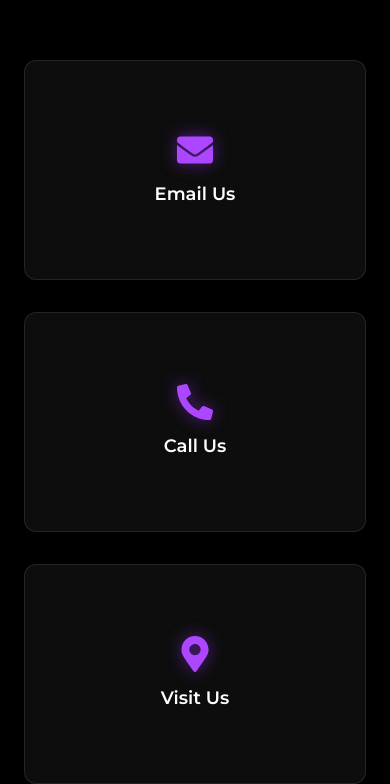
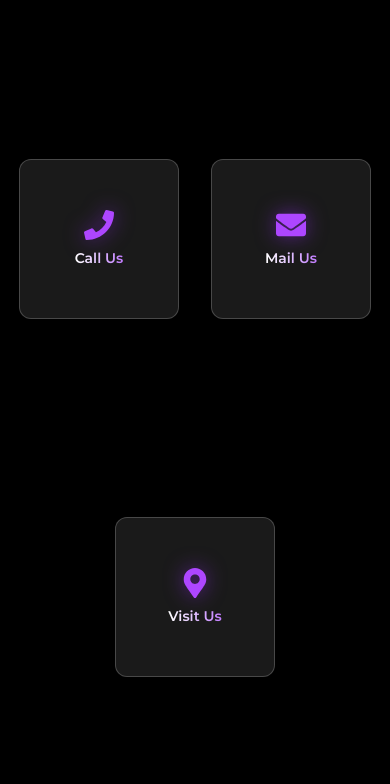
Before and after one commit to sahilkabir07/zystra, a React (Vite) app: page /contacts in a window 390 px wide. Shown: the part 1068-1852 px from the top of the page. Built offline with nearby package versions, Linux system fonts and the light colour scheme.

Commit message:
homepage files optimized for mobile view

```diff
--- a/src/components/contactComponents/DiagonalCards.jsx
+++ b/src/components/contactComponents/DiagonalCards.jsx
@@ -1,63 +1,86 @@
-import React from "react";
+import React, { useState } from "react";
 import { motion } from "framer-motion";
 import {
+    FaPhone,
     FaEnvelope,
-    FaPhoneAlt,
     FaMapMarkerAlt,
 } from "react-icons/fa";
 
-const cards = [
+const contactData = [
+    {
+        icon: <FaPhone />,
+        label: "Call Us",
+        info: "+91 98765 43210",
+        direction: "left",
+    },
     {
         icon: <FaEnvelope />,
-        title: "Email Us",
-        info: "hello@zystratech.com",
-    },
-    {
-        icon: <FaPhoneAlt />,
-        title: "Call Us",
-        info: "+1 (555) 123-4567",
+        label: "Mail Us",
+        info: "info@zystra.com",
+        direction: "down",
     },
     {
         icon: <FaMapMarkerAlt />,
-        title: "Visit Us",
-        info: "123 Digital Avenue, Tech City",
+        label: "Visit Us",
+        info: "Delhi, India",
+        direction: "right",
     },
 ];
 
+const getMotionOffset = (direction, show) => {
+    const base = { opacity: show ? 1 : 0 };
+    const offset = 50;
+    switch (direction) {
+        case "left":
+            return { ...base, x: show ? -offset : 0, y: show ? offset : 0 };
+        case "right":
+            return { ...base, x: show ? offset : 0, y: show ? offset : 0 };
+        case "down":
+        default:
+            return { ...base, x: 0, y: show ? offset : 0 };
+    }
+};
+
 const DiagonalContactCards = () => {
     return (
-        <div className="w-full py-16 px-6 md:px-12 bg-black text-white z-10">
-            <div className="max-w-6xl mx-auto grid sm:grid-cols-2 md:grid-cols-3 gap-8">
-                {cards.map((card, i) => (
-                    <motion.div
-                        key={i}
-                        whileHover="hover"
-                        initial="rest"
-                        animate="rest"
-                        className="relative group bg-white/5 border border-white/10 backdrop-blur-md rounded-xl p-8 overflow-hidden cursor-pointer transition-all duration-300 shadow-md h-[220px] flex flex-col justify-center items-center"
-                    >
-                        {/* Sliding up info card from bottom */}
-                        <motion.div
-                            variants={{
-                                rest: { y: 100, opacity: 0 },
-                                hover: { y: 0, opacity: 1 },
-                            }}
-                            transition={{ duration: 0.4, ease: "easeInOut" }}
-                            className="absolute bottom-4 w-[90%] h-[90px] bg-white/10 backdrop-blur-md border border-white/20 rounded-xl z-10 flex items-center justify-center text-center px-4 text-sm text-white shadow-lg"
-                        >
-                            {card.info}
-                        </motion.div>
+        <div className="min-h-screen flex justify-center items-center gap-8 px-4 py-20 flex-wrap bg-transparent">
+            {contactData.map((item, index) => (
+                <DiagonalCard key={index} {...item} />
+            ))}
+        </div>
+    );
+};
 
-                        {/* Foreground icon and title */}
-                        <div className="z-20 flex flex-col items-center gap-3">
-                            <div className="text-4xl text-purple-500 drop-shadow-[0_0_8px_rgba(138,43,226,0.6)] transition-transform duration-300 group-hover:scale-110">
-                                {card.icon}
-                            </div>
-                            <h3 className="text-lg font-semibold text-white">{card.title}</h3>
-                        </div>
-                    </motion.div>
-                ))}
-            </div>
+const DiagonalCard = ({ icon, label, info, direction }) => {
+    const [hovered, setHovered] = useState(false);
+
+    return (
+        <div
+            className="relative group"
+            onMouseEnter={() => setHovered(true)}
+            onMouseLeave={() => setHovered(false)}
+        >
+            <motion.div
+                className="w-40 h-40 rounded-xl bg-white/10 border border-white/20 backdrop-blur-md shadow-xl flex flex-col items-center justify-center text-white transition-all duration-300 hover:shadow-[0_0_30px_10px_rgba(138,43,226,0.3)]"
+            >
+                <div className="text-3xl text-purple-500 drop-shadow-[0_0_10px_rgba(138,43,226,0.6)] mb-2">
+                    {icon}
+                </div>
+                <div className="text-sm font-semibold bg-gradient-to-r from-white to-purple-400 bg-clip-text text-transparent">
+                    {label}
+                </div>
+            </motion.div>
+
+            <motion.div
+                initial={{ opacity: 0, x: 0, y: 0 }}
+                animate={getMotionOffset(direction, hovered)}
+                transition={{ duration: 0.4, ease: "easeOut" }}
+                className={`absolute top-full left-1/2 -translate-x-1/2 mt-2 z-10`}
+            >
+                <div className="w-32 h-32 rounded-xl bg-white/10 border border-white/20 backdrop-blur-md text-white text-center text-sm flex items-center justify-center shadow-md pointer-events-none">
+                    {info}
+                </div>
+            </motion.div>
         </div>
     );
 };
--- a/src/components/homeComponents/HeroGlass.jsx
+++ b/src/components/homeComponents/HeroGlass.jsx
@@ -8,22 +8,22 @@ const HeroNeonCard = () => {
                 initial={{ opacity: 0, y: 60 }}
                 animate={{ opacity: 1, y: 0 }}
                 transition={{ duration: 1, ease: "easeOut" }}
-                className="relative z-20 backdrop-blur-[2px] backdrop-filter bg-white/10 border border-white/20 rounded-2xl shadow-2xl p-6 sm:p-10 w-full max-w-5xl min-h-[500px] flex flex-col justify-center transition-all duration-300 hover:scale-105 hover:shadow-[0_0_30px_8px_rgba(138,43,226,0.3)]"
+                className="relative z-20 backdrop-blur-[2px] bg-white/10 border border-white/20 rounded-2xl shadow-2xl p-4 sm:p-8 w-full max-w-5xl flex flex-col justify-center hover:scale-[1.01] hover:shadow-[0_0_30px_8px_rgba(138,43,226,0.3)] transition-all duration-300"
             >
                 <motion.h1
                     initial={{ opacity: 0, y: 40 }}
                     animate={{ opacity: 1, y: 0 }}
-                    transition={{ delay: 0.3, duration: 1, ease: "easeOut" }}
-                    className="text-white text-3xl sm:text-4xl md:text-5xl font-extrabold mb-6 leading-snug sm:leading-tight text-center sm:text-left"
+                    transition={{ delay: 0.3, duration: 1 }}
+                    className="text-white text-3xl sm:text-4xl md:text-5xl font-extrabold mb-4 leading-tight text-center sm:text-left"
                 >
-                    <span className="text-4xl sm:text-5xl md:text-6xl bg-gradient-to-r from-white to-purple-900 bg-clip-text text-transparent tracking-wide block">
+                    <span className="block bg-gradient-to-r from-white to-purple-900 bg-clip-text text-transparent tracking-wide">
                         Transform Your Digital Presence
                     </span>
                     <motion.span
                         initial={{ opacity: 0, y: 40 }}
                         animate={{ opacity: 1, y: 0 }}
-                        transition={{ delay: 0.6, duration: 1, ease: "easeOut" }}
-                        className="text-black bg-purple-600 text-2xl sm:text-3xl md:text-4xl px-3 py-1 rounded inline-block mt-4"
+                        transition={{ delay: 0.6, duration: 1 }}
+                        className="text-black bg-purple-600 text-xl sm:text-2xl px-3 py-1 rounded inline-block mt-4"
                     >
                         TOGETHER.
                     </motion.span>
@@ -32,11 +32,10 @@ const HeroNeonCard = () => {
                 <motion.p
                     initial={{ opacity: 0, y: 20 }}
                     animate={{ opacity: 1, y: 0 }}
-                    transition={{ delay: 0.9, duration: 1, ease: "easeOut" }}
-                    className="text-white/90 text-sm sm:text-base md:text-lg max-w-2xl mx-auto sm:mx-0 text-center sm:text-left"
+                    transition={{ delay: 0.9, duration: 1 }}
+                    className="text-white/90 text-sm sm:text-base md:text-lg max-w-xl mx-auto sm:mx-0 text-center sm:text-left"
                 >
-                    We help businesses scale through innovative digital marketing strategies and
-                    cutting-edge web solutions.
+                    We help businesses scale through innovative digital marketing strategies and cutting-edge web solutions.
                 </motion.p>
             </motion.div>
         </div>
--- a/src/components/homeComponents/ServiceCard.jsx
+++ b/src/components/homeComponents/ServiceCard.jsx
@@ -1,32 +1,34 @@
 import React from "react";
 import { motion } from "framer-motion";
-import { FaCheckCircle } from "react-icons/fa";
 
-const ServiceCard = ({ title, description, delay = 0 }) => {
+const StatCard = ({ icon: Icon, count, label, index }) => {
     return (
         <motion.div
-            initial={{ y: 50, opacity: 0 }}
-            whileInView={{ y: 0, opacity: 1 }}
+            initial={{ x: -60, opacity: 0 }}
+            whileInView={{ x: 0, opacity: 1 }}
+            viewport={{ once: true, amount: 0.3 }}
             transition={{
-                duration: 0.4,
-                delay,
-                ease: "easeOut",
+                duration: 0.6,
+                delay: index * 0.15,
+                ease: [0.25, 1, 0.5, 1],
             }}
-            viewport={{ once: true, amount: 0.2 }}
             whileHover={{
-                scale: 1.04,
-                transition: { duration: 0.05, ease: "easeInOut" },
+                scale: 1.05,
+                transition: { duration: 0.2 },
             }}
-            className="bg-white/10 backdrop-blur-[6px] border border-purple-500/30 rounded-xl px-8 py-10 text-white w-full sm:w-[360px] min-h-[260px] shadow-md z-10
-            hover:shadow-[0_0_25px_5px_rgba(168,85,247,0.4)] transition-all duration-200 flex items-center justify-center text-center"
+            className="backdrop-blur-[2px] bg-white/10 border border-white/20 rounded-2xl shadow-lg w-full max-w-sm min-h-[240px] text-white p-6 flex items-center justify-center"
         >
-            <div className="flex flex-col items-center gap-3">
-                <FaCheckCircle className="text-purple-400 text-2xl" />
-                <h3 className="text-lg font-semibold">{title}</h3>
-                <p className="text-sm text-white/80">{description}</p>
+            <div className="flex flex-col sm:flex-row items-center justify-center gap-4 text-center sm:text-left">
+                <div className="bg-purple-600/30 p-3 rounded-full text-purple-400">
+                    <Icon className="text-3xl" />
+                </div>
+                <div>
+                    <h2 className="text-4xl font-bold bg-gradient-to-r from-white to-purple-900 bg-clip-text text-transparent">{count}</h2>
+                    <p className="text-white/80 text-sm sm:text-base">{label}</p>
+                </div>
             </div>
         </motion.div>
     );
 };
 
-export default ServiceCard;
+export default StatCard;
```
Also changed, not shown: src/components/homeComponents/StatCard.jsx (+39 -28 lines).
